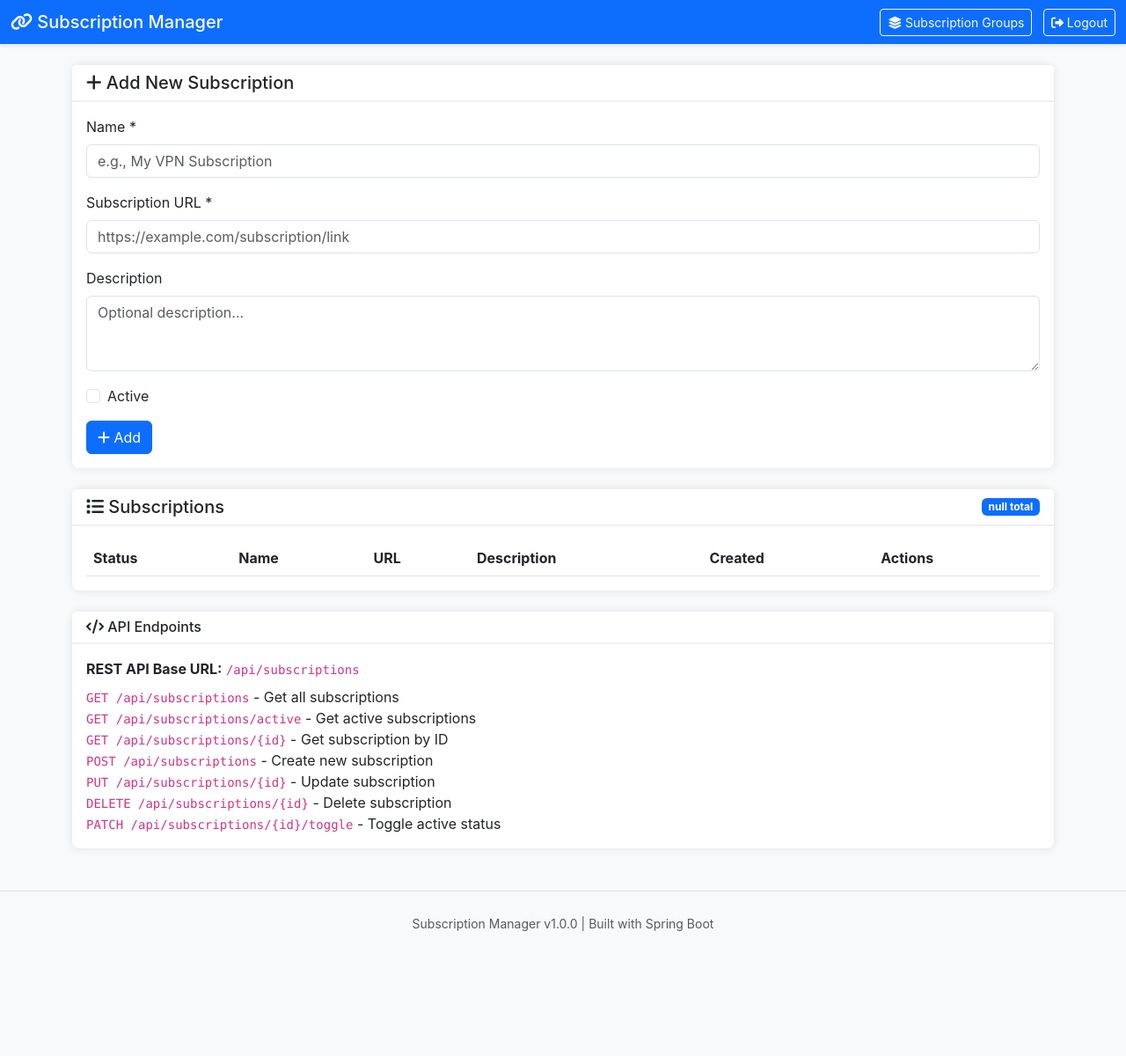
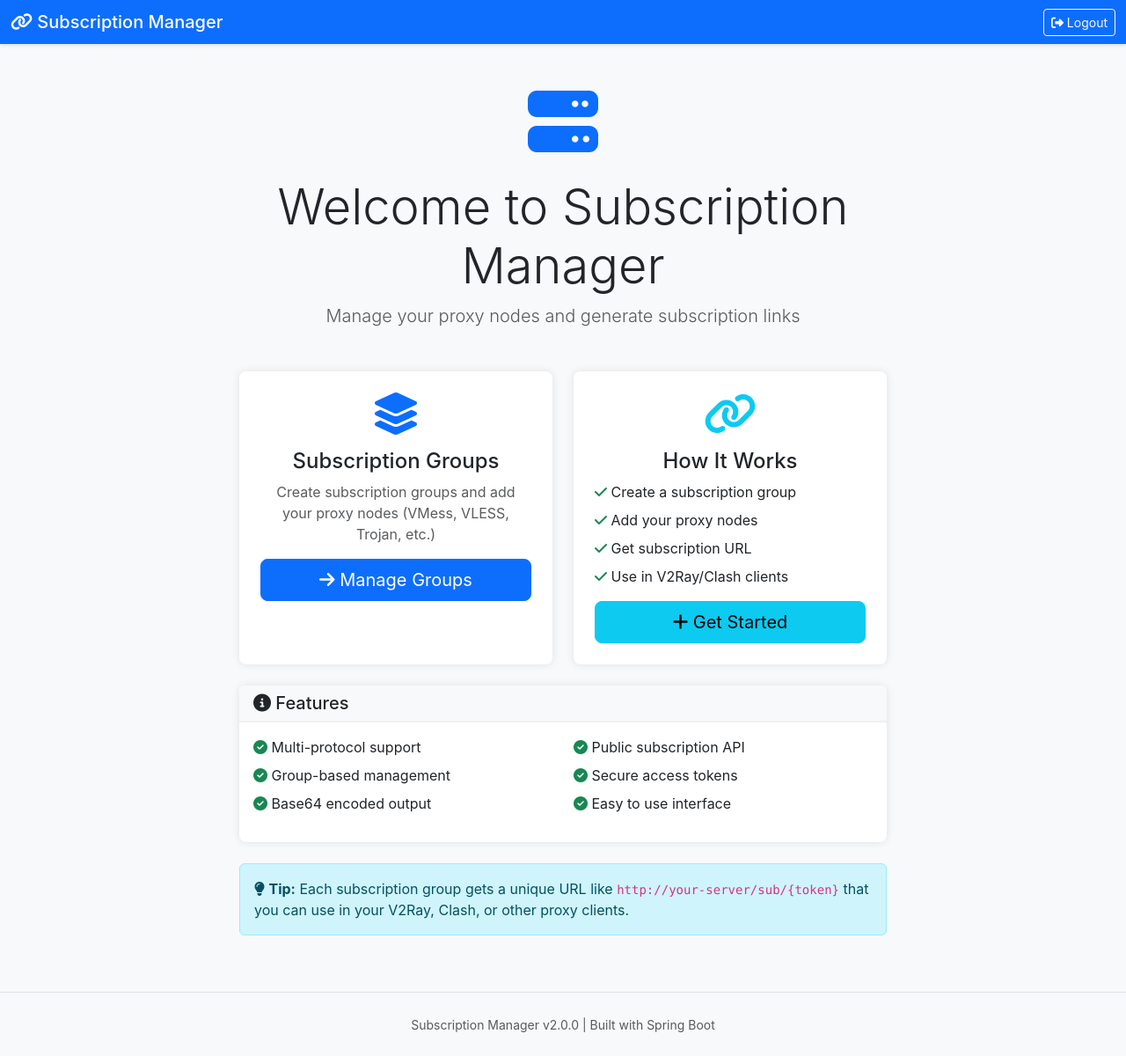
Before and after one commit to wang-zewen/sub_manager, a Spring app: template src/main/resources/templates/index.html in a window 1280 px wide. Shown: the whole page at 88% size. Before the commit the page ends 1058 px from the top, so only its background shows below. Run offline with Thymeleaf, Linux system fonts and the light colour scheme; the template is opened without the code that fills it, so the values that code supplies are empty; some of the project's set-up classes (security, data sources, template engines, error pages and the like) are left out, and stand-ins take their place.

Commit message:
fix: Create welcome page and home controller
Replace old subscription form with a modern welcome page that:
- Introduces the subscription manager features
- Provides clear navigation to subscription groups
- Shows how the system works (4-step guide)
- Lists all features
- Includes helpful tips

Add HomeController to handle root URL (/)

This fixes the Thymeleaf template error caused by missing 'subscription' object.

```diff
--- a/src/main/resources/templates/index.html
+++ b/src/main/resources/templates/index.html
@@ -15,9 +15,6 @@
                 <i class="fas fa-link"></i> Subscription Manager
             </span>
             <div>
-                <a href="/groups" class="btn btn-outline-light btn-sm me-2">
-                    <i class="fas fa-layer-group"></i> Subscription Groups
-                </a>
                 <form th:action="@{/logout}" method="post" class="d-inline">
                     <button type="submit" class="btn btn-outline-light btn-sm">
                         <i class="fas fa-sign-out-alt"></i> Logout
@@ -27,166 +24,88 @@
         </div>
     </nav>
 
-    <div class="container mt-4">
-        <!-- Alert Messages -->
-        <div th:if="${success}" class="alert alert-success alert-dismissible fade show" role="alert">
-            <i class="fas fa-check-circle"></i> <span th:text="${success}"></span>
-            <button type="button" class="btn-close" data-bs-dismiss="alert"></button>
-        </div>
-        <div th:if="${error}" class="alert alert-danger alert-dismissible fade show" role="alert">
-            <i class="fas fa-exclamation-circle"></i> <span th:text="${error}"></span>
-            <button type="button" class="btn-close" data-bs-dismiss="alert"></button>
+    <div class="container mt-5">
+        <div class="row justify-content-center">
+            <div class="col-md-8">
+                <div class="text-center mb-5">
+                    <i class="fas fa-server fa-5x text-primary mb-4"></i>
+                    <h1 class="display-4">Welcome to Subscription Manager</h1>
+                    <p class="lead text-muted">Manage your proxy nodes and generate subscription links</p>
                 </div>
 
-        <!-- Add/Edit Form -->
-        <div class="card mb-4">
-            <div class="card-header">
-                <h5 class="mb-0">
-                    <span th:if="${editMode}">
-                        <i class="fas fa-edit"></i> Edit Subscription
-                    </span>
-                    <span th:unless="${editMode}">
-                        <i class="fas fa-plus"></i> Add New Subscription
-                    </span>
-                </h5>
-            </div>
-            <div class="card-body">
-                <form th:action="${editMode} ? @{/subscriptions/{id}(id=${subscription.id})} : @{/subscriptions}"
-                      method="post" th:object="${subscription}">
-                    <div class="mb-3">
-                        <label for="name" class="form-label">Name *</label>
-                        <input type="text" class="form-control" id="name" th:field="*{name}"
-                               placeholder="e.g., My VPN Subscription" required>
-                    </div>
-                    <div class="mb-3">
-                        <label for="url" class="form-label">Subscription URL *</label>
-                        <input type="text" class="form-control" id="url" th:field="*{url}"
-                               placeholder="https://example.com/subscription/link" required>
-                    </div>
-                    <div class="mb-3">
-                        <label for="description" class="form-label">Description</label>
-                        <textarea class="form-control" id="description" th:field="*{description}"
-                                  rows="3" placeholder="Optional description..."></textarea>
-                    </div>
-                    <div class="mb-3 form-check">
-                        <input type="checkbox" class="form-check-input" id="isActive" th:field="*{isActive}">
-                        <label class="form-check-label" for="isActive">Active</label>
-                    </div>
-                    <div class="d-flex gap-2">
-                        <button type="submit" class="btn btn-primary">
-                            <i th:class="${editMode} ? 'fas fa-save' : 'fas fa-plus'"></i>
-                            <span th:text="${editMode} ? 'Update' : 'Add'"></span>
-                        </button>
-                        <a th:if="${editMode}" href="/" class="btn btn-secondary">
-                            <i class="fas fa-times"></i> Cancel
+                <div class="row g-4">
+                    <div class="col-md-6">
+                        <div class="card h-100 border-primary">
+                            <div class="card-body text-center p-4">
+                                <i class="fas fa-layer-group fa-3x text-primary mb-3"></i>
+                                <h4 class="card-title">Subscription Groups</h4>
+                                <p class="card-text text-muted">
+                                    Create subscription groups and add your proxy nodes (VMess, VLESS, Trojan, etc.)
+                                </p>
+                                <a href="/groups" class="btn btn-primary btn-lg w-100">
+                                    <i class="fas fa-arrow-right"></i> Manage Groups
                                 </a>
-                    </div>
-                </form>
-            </div>
-        </div>
-
-        <!-- Subscriptions List -->
-        <div class="card">
-            <div class="card-header d-flex justify-content-between align-items-center">
-                <h5 class="mb-0"><i class="fas fa-list"></i> Subscriptions</h5>
-                <span class="badge bg-primary" th:text="${subscriptions.size()} + ' total'"></span>
-            </div>
-            <div class="card-body">
-                <div th:if="${subscriptions.empty}" class="text-center text-muted py-5">
-                    <i class="fas fa-inbox fa-3x mb-3"></i>
-                    <p>No subscriptions yet. Add your first subscription above!</p>
-                </div>
-
-                <div th:unless="${subscriptions.empty}" class="table-responsive">
-                    <table class="table table-hover">
-                        <thead>
-                            <tr>
-                                <th>Status</th>
-                                <th>Name</th>
-                                <th>URL</th>
-                                <th>Description</th>
-                                <th>Created</th>
-                                <th>Actions</th>
-                            </tr>
-                        </thead>
-                        <tbody>
-                            <tr th:each="sub : ${subscriptions}">
-                                <td>
-                                    <span th:if="${sub.isActive}" class="badge bg-success">Active</span>
-                                    <span th:unless="${sub.isActive}" class="badge bg-secondary">Inactive</span>
-                                </td>
-                                <td>
-                                    <strong th:text="${sub.name}"></strong>
-                                </td>
-                                <td>
-                                    <div class="url-container">
-                                        <span class="url-text" th:text="${sub.url}"></span>
-                                        <button class="btn btn-sm btn-outline-secondary copy-btn"
-                                                th:data-url="${sub.url}" title="Copy URL">
-                                            <i class="fas fa-copy"></i>
-                                        </button>
-                                    </div>
-                                </td>
-                                <td>
-                                    <span th:text="${sub.description ?: '-'}"></span>
-                                </td>
-                                <td>
-                                    <small th:text="${#temporals.format(sub.createdAt, 'yyyy-MM-dd HH:mm')}"></small>
-                                </td>
-                                <td>
-                                    <div class="btn-group btn-group-sm" role="group">
-                                        <a th:href="@{/subscriptions/{id}/edit(id=${sub.id})}"
-                                           class="btn btn-outline-primary" title="Edit">
-                                            <i class="fas fa-edit"></i>
-                                        </a>
-                                        <form th:action="@{/subscriptions/{id}/toggle(id=${sub.id})}"
-                                              method="post" style="display: inline;">
-                                            <button type="submit" class="btn btn-outline-warning"
-                                                    th:title="${sub.isActive} ? 'Deactivate' : 'Activate'">
-                                                <i th:class="${sub.isActive} ? 'fas fa-toggle-on' : 'fas fa-toggle-off'"></i>
-                                            </button>
-                                        </form>
-                                        <form th:action="@{/subscriptions/{id}/delete(id=${sub.id})}"
-                                              method="post" style="display: inline;"
-                                              onsubmit="return confirm('Are you sure you want to delete this subscription?');">
-                                            <button type="submit" class="btn btn-outline-danger" title="Delete">
-                                                <i class="fas fa-trash"></i>
-                                            </button>
-                                        </form>
-                                    </div>
-                                </td>
-                            </tr>
-                        </tbody>
-                    </table>
                             </div>
                         </div>
                     </div>
 
-        <!-- API Info -->
+                    <div class="col-md-6">
+                        <div class="card h-100 border-info">
+                            <div class="card-body text-center p-4">
+                                <i class="fas fa-link fa-3x text-info mb-3"></i>
+                                <h4 class="card-title">How It Works</h4>
+                                <div class="text-start">
+                                    <ol class="list-unstyled">
+                                        <li class="mb-2"><i class="fas fa-check text-success"></i> Create a subscription group</li>
+                                        <li class="mb-2"><i class="fas fa-check text-success"></i> Add your proxy nodes</li>
+                                        <li class="mb-2"><i class="fas fa-check text-success"></i> Get subscription URL</li>
+                                        <li class="mb-2"><i class="fas fa-check text-success"></i> Use in V2Ray/Clash clients</li>
+                                    </ol>
+                                </div>
+                                <a href="/groups" class="btn btn-info btn-lg w-100">
+                                    <i class="fas fa-plus"></i> Get Started
+                                </a>
+                            </div>
+                        </div>
+                    </div>
+                </div>
+
                 <div class="card mt-4">
-            <div class="card-header">
-                <h6 class="mb-0"><i class="fas fa-code"></i> API Endpoints</h6>
+                    <div class="card-header bg-light">
+                        <h5 class="mb-0"><i class="fas fa-info-circle"></i> Features</h5>
                     </div>
                     <div class="card-body">
-                <p class="mb-2"><strong>REST API Base URL:</strong> <code>/api/subscriptions</code></p>
-                <ul class="list-unstyled mb-0">
-                    <li><code>GET /api/subscriptions</code> - Get all subscriptions</li>
-                    <li><code>GET /api/subscriptions/active</code> - Get active subscriptions</li>
-                    <li><code>GET /api/subscriptions/{id}</code> - Get subscription by ID</li>
-                    <li><code>POST /api/subscriptions</code> - Create new subscription</li>
-                    <li><code>PUT /api/subscriptions/{id}</code> - Update subscription</li>
-                    <li><code>DELETE /api/subscriptions/{id}</code> - Delete subscription</li>
-                    <li><code>PATCH /api/subscriptions/{id}/toggle</code> - Toggle active status</li>
+                        <div class="row">
+                            <div class="col-md-6">
+                                <ul class="list-unstyled">
+                                    <li class="mb-2"><i class="fas fa-check-circle text-success"></i> Multi-protocol support</li>
+                                    <li class="mb-2"><i class="fas fa-check-circle text-success"></i> Group-based management</li>
+                                    <li class="mb-2"><i class="fas fa-check-circle text-success"></i> Base64 encoded output</li>
                                 </ul>
+                            </div>
+                            <div class="col-md-6">
+                                <ul class="list-unstyled">
+                                    <li class="mb-2"><i class="fas fa-check-circle text-success"></i> Public subscription API</li>
+                                    <li class="mb-2"><i class="fas fa-check-circle text-success"></i> Secure access tokens</li>
+                                    <li class="mb-2"><i class="fas fa-check-circle text-success"></i> Easy to use interface</li>
+                                </ul>
+                            </div>
+                        </div>
+                    </div>
+                </div>
+
+                <div class="alert alert-info mt-4" role="alert">
+                    <i class="fas fa-lightbulb"></i> <strong>Tip:</strong>
+                    Each subscription group gets a unique URL like <code>http://your-server/sub/{token}</code> that you can use in your V2Ray, Clash, or other proxy clients.
+                </div>
             </div>
         </div>
     </div>
 
     <footer class="text-center text-muted py-4 mt-5">
-        <small>Subscription Manager v1.0.0 | Built with Spring Boot</small>
+        <small>Subscription Manager v2.0.0 | Built with Spring Boot</small>
     </footer>
 
     <script src="https://cdn.jsdelivr.net/npm/bootstrap@5.3.0/dist/js/bootstrap.bundle.min.js"></script>
-    <script th:src="@{/js/main.js}"></script>
 </body>
 </html>
```
Also changed, not shown: src/main/java/com/submanager/subscriptionmanager/controller/HomeController.java (added, +13 -0 lines). Lines whose indentation alone changed are shown as unchanged.
